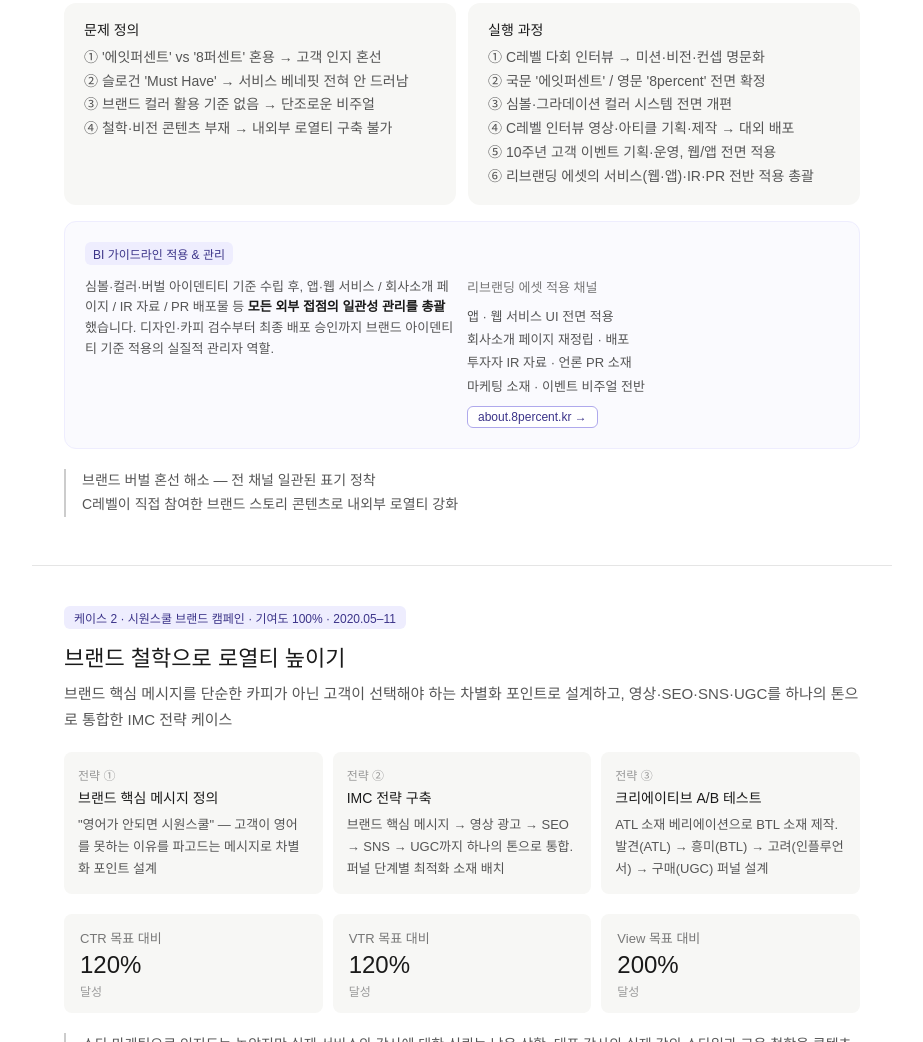
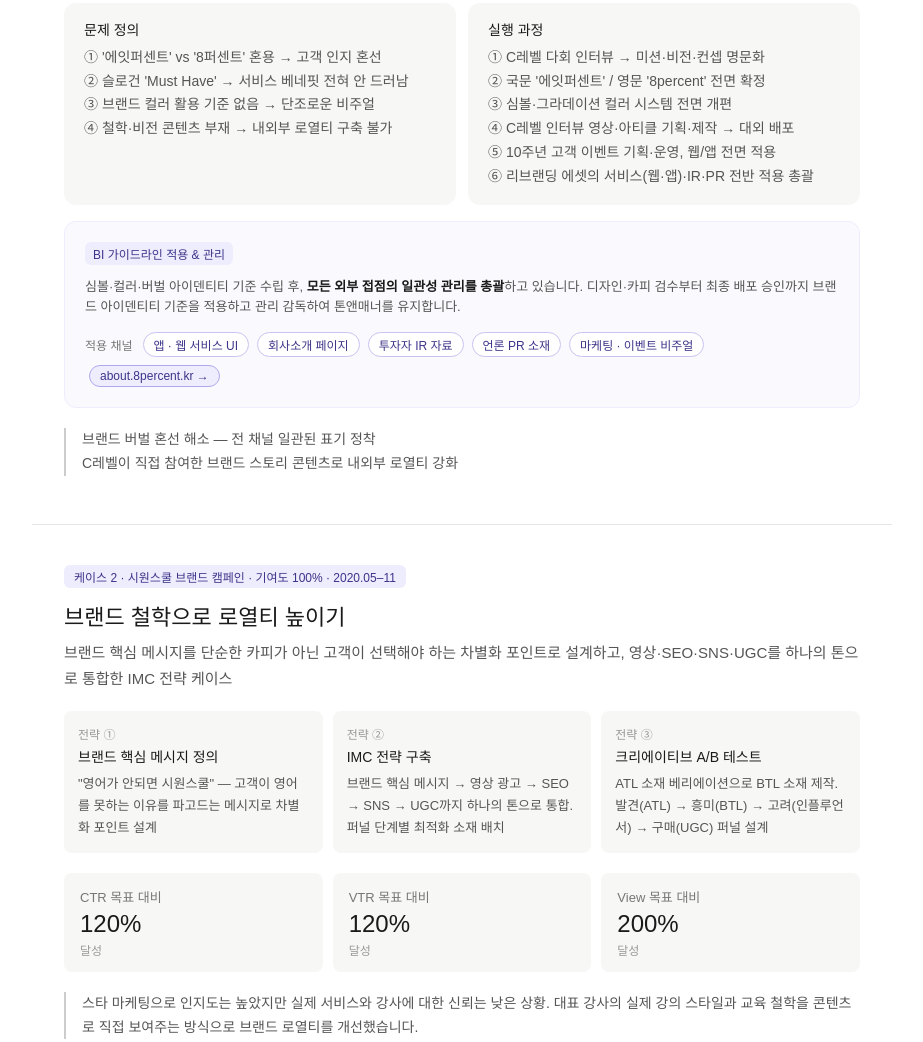
Before and after one commit to iggy1992/marketing_portfolio, a plain HTML site: page index.html in a window 1280 px wide. Shown: the part 2889-3931 px from the top of the page, without its empty margins (178-1101 px from the left). Drawn offline with Linux system fonts and the light colour scheme; a web font is replaced by a local one.

Commit message:
Update index.html

```diff
--- a/index.html
+++ b/index.html
@@ -355,23 +355,16 @@
 
     <!-- BI 가이드라인 적용 추가 -->
     <div style="margin-top:1rem;border:0.5px solid #EEEDFE;border-radius:12px;padding:1.25rem;background:#FAFAFE">
-      <div style="display:flex;align-items:center;gap:8px;margin-bottom:0.75rem">
-        <span style="font-size:12px;font-weight:500;padding:3px 8px;border-radius:6px;background:#EEEDFE;color:#3C3489">BI 가이드라인 적용 & 관리</span>
-      </div>
-      <div style="display:grid;grid-template-columns:1fr 1fr;gap:10px">
-        <div>
-          <p style="font-size:13px;color:#555;line-height:1.6;margin-bottom:0">심볼·컬러·버벌 아이덴티티 기준 수립 후, 앱·웹 서비스 / 회사소개 페이지 / IR 자료 / PR 배포물 등 <strong style="color:#1a1a1a">모든 외부 접점의 일관성 관리를 총괄</strong>했습니다. 디자인·카피 검수부터 최종 배포 승인까지 브랜드 아이덴티티 기준 적용의 실질적 관리자 역할.</p>
-        </div>
-        <div>
-          <p style="font-size:13px;color:#777;margin-bottom:6px">리브랜딩 에셋 적용 채널</p>
-          <p style="font-size:13px;color:#555;line-height:1.8;margin-bottom:0">
-            앱 · 웹 서비스 UI 전면 적용<br>
-            회사소개 페이지 재정립 · 배포<br>
-            투자자 IR 자료 · 언론 PR 소재<br>
-            마케팅 소재 · 이벤트 비주얼 전반
-          </p>
-          <a href="https://about.8percent.kr/service/" target="_blank" style="display:inline-block;margin-top:8px;font-size:12px;color:#3C3489;text-decoration:none;border:0.5px solid #AFA9EC;border-radius:6px;padding:3px 10px;background:#fff">about.8percent.kr →</a>
-        </div>
+      <span style="font-size:12px;font-weight:500;padding:3px 8px;border-radius:6px;background:#EEEDFE;color:#3C3489;display:inline-block;margin-bottom:0.75rem">BI 가이드라인 적용 & 관리</span>
+      <p style="font-size:13px;color:#555;line-height:1.6;margin-bottom:0.875rem">심볼·컬러·버벌 아이덴티티 기준 수립 후, <strong style="color:#1a1a1a">모든 외부 접점의 일관성 관리를 총괄</strong>하고 있습니다. 디자인·카피 검수부터 최종 배포 승인까지 브랜드 아이덴티티 기준을 적용하고 관리 감독하여 톤앤매너를 유지합니다.</p>
+      <div style="display:flex;gap:8px;flex-wrap:wrap;align-items:center">
+        <span style="font-size:12px;color:#777;margin-right:2px">적용 채널</span>
+        <span style="font-size:12px;background:#fff;border:0.5px solid #c8c4f0;border-radius:20px;padding:3px 10px;color:#3C3489">앱 · 웹 서비스 UI</span>
+        <span style="font-size:12px;background:#fff;border:0.5px solid #c8c4f0;border-radius:20px;padding:3px 10px;color:#3C3489">회사소개 페이지</span>
+        <span style="font-size:12px;background:#fff;border:0.5px solid #c8c4f0;border-radius:20px;padding:3px 10px;color:#3C3489">투자자 IR 자료</span>
+        <span style="font-size:12px;background:#fff;border:0.5px solid #c8c4f0;border-radius:20px;padding:3px 10px;color:#3C3489">언론 PR 소재</span>
+        <span style="font-size:12px;background:#fff;border:0.5px solid #c8c4f0;border-radius:20px;padding:3px 10px;color:#3C3489">마케팅 · 이벤트 비주얼</span>
+        <a href="https://about.8percent.kr/service/" target="_blank" style="font-size:12px;color:#3C3489;text-decoration:none;border:0.5px solid #AFA9EC;border-radius:20px;padding:3px 10px;background:#EEEDFE;margin-left:4px">about.8percent.kr →</a>
       </div>
     </div>
 
```
